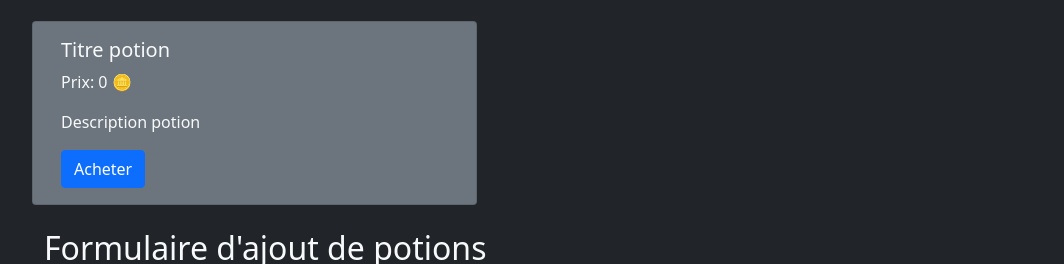
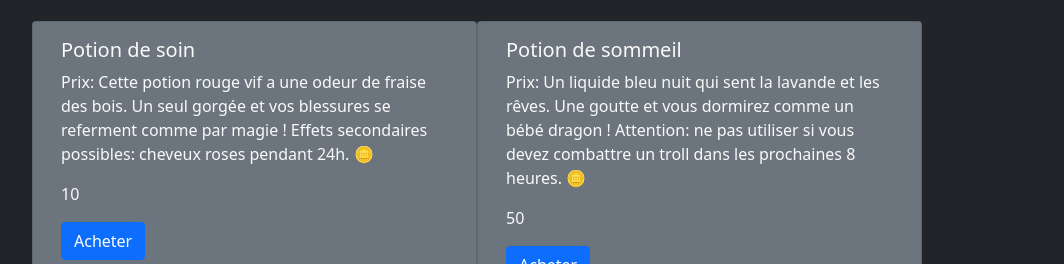
Before and after one commit to ZacZacovi4/javascript-dom-exercices-ZacZacovi4-main, a plain HTML site: page index.html in a window 1280 px wide. Shown: the part 536-800 px from the top of the page, without its empty margins (74-1138 px from the left). Drawn offline with nearby package versions, Linux system fonts and the light colour scheme.

Commit message:
exo 6 Aventurier, voici ma boutique !

```diff
--- a/exercices.js
+++ b/exercices.js
@@ -62,3 +62,33 @@ function allColorChange(element){
 button_green_element.addEventListener('click', function(){
     allColorChange(all_carre_element);
 });
+
+//exo 6 Aventurier, voici ma boutique !
+
+const potions = [
+    {
+      nom: "Potion de soin",
+      description: "Cette potion rouge vif a une odeur de fraise des bois. Un seul gorgée et vos blessures se referment comme par magie ! Effets secondaires possibles: cheveux roses pendant 24h.",
+      prix: 10,
+    },
+    {
+      nom: "Potion de sommeil",
+      description: "Un liquide bleu nuit qui sent la lavande et les rêves. Une goutte et vous dormirez comme un bébé dragon ! Attention: ne pas utiliser si vous devez combattre un troll dans les prochaines 8 heures.",
+      prix: 50,
+    },
+  ];
+
+  const liste_potion_element = document.querySelector("#liste_potions");
+
+  const template_potion_element = document.querySelector("#template_potion");
+
+  potions.forEach(potion => {
+
+    const cloned_template = template_potion_element.content.cloneNode(true);
+
+    cloned_template.querySelector('.nom_potion').textContent = potion.nom;
+    cloned_template.querySelector('.prix_potion').textContent = potion.description;
+    cloned_template.querySelector('.card-text.description_potion').textContent = potion.prix;
+
+    liste_potion_element.appendChild(cloned_template);
+  });
--- a/index.html
+++ b/index.html
@@ -40,20 +40,6 @@
       <h2 class="my-4">Les potions de la boutique</h2>
 
       <section id="liste_potions" class="row">
-        <!-- Ceci est un exemple VISUEL, à supprimer ! -->
-        <!-- Le template à utiliser se situe dans la balise template -->
-        <div class="card bg-secondary col-5">
-          <div class="card-body">
-            <h5 class="card-title">Titre potion</h5>
-            <p>
-              Prix:
-              <span class="prix">0</span>
-              🪙
-            </p>
-            <p class="card-text">Description potion</p>
-            <button class="btn btn-primary">Acheter</button>
-          </div>
-        </div>
       </section>
 
       <section class="row">
```
